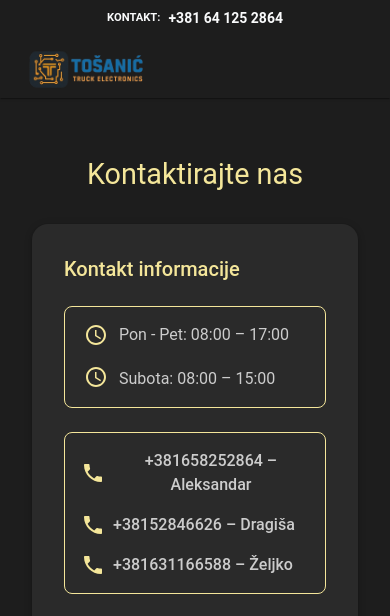
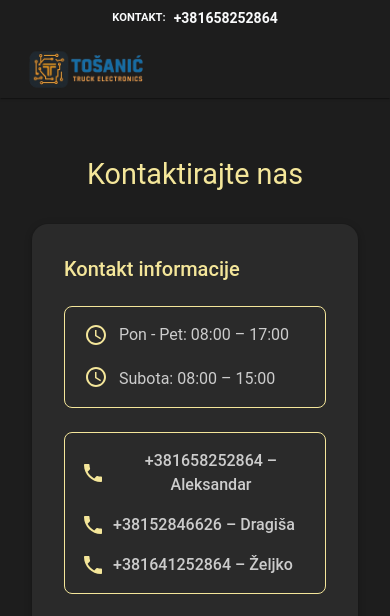
Before and after one commit to duzmaaa/electrical-equipment-site, a React (Create React App) app: page /kontakt in a window 390 px wide. Shown: the top 616 px of the page. Built offline with nearby package versions, Linux system fonts and the light colour scheme; some icons are missing.

Commit message:
Cnahge phone number

```diff
--- a/src/componets/Footer.tsx
+++ b/src/componets/Footer.tsx
@@ -181,7 +181,7 @@ const Footer = () => {
                 }}
               >
                 <Phone sx={{ mr: 1.5, fontSize: 18, color: "#d4af37" }} />
-                +381 64 125 2864
+                +381 65 825 2864
               </Typography>
             </Box>
 
--- a/src/componets/Layout.tsx
+++ b/src/componets/Layout.tsx
@@ -36,7 +36,7 @@ const Layout = () => {
       >
         <ListItemButton
           component="a"
-          href="tel:+381666321"
+          href="tel:+381658252864 "
           sx={{
             color: "#F9FAFB",
             borderRadius: "8px",
@@ -88,7 +88,7 @@ const Layout = () => {
             KONTAKT:
           </Typography>
           <Typography variant="body2" sx={{ fontWeight: "bold" }}>
-            +381 64 125 2864
+            +381658252864
           </Typography>
         </ListItemButton>
       </Box>
--- a/src/pages/Contact.tsx
+++ b/src/pages/Contact.tsx
@@ -104,7 +104,7 @@ const Contact = () => {
                 {[
                   { number: "+381658252864", name: "Aleksandar" },
                   { number: "+38152846626", name: "Dragiša" },
-                  { number: "+381631166588", name: "Željko" },
+                  { number: "+381641252864", name: "Željko" },
                 ].map(({ number, name }) => (
                   <Box key={number} display="flex" alignItems="center" gap={1}>
                     <Phone sx={{ color: "#f4e69a" }} />
--- a/src/pages/Home.tsx
+++ b/src/pages/Home.tsx
@@ -341,7 +341,7 @@ const Home: React.FC = () => {
 
                   <Box
                     component="a"
-                    href="tel:+381666321"
+                    href="tel:+381658252864"
                     onClick={handleCloseModal}
                     sx={{
                       backgroundColor: "#f4e69a",
```
